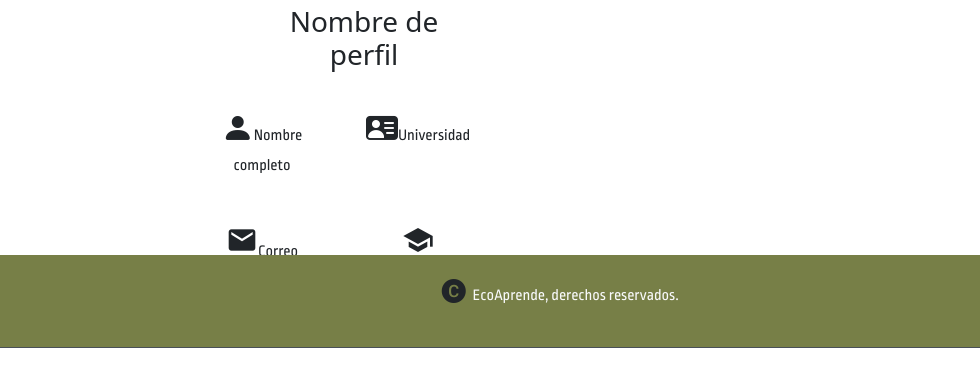
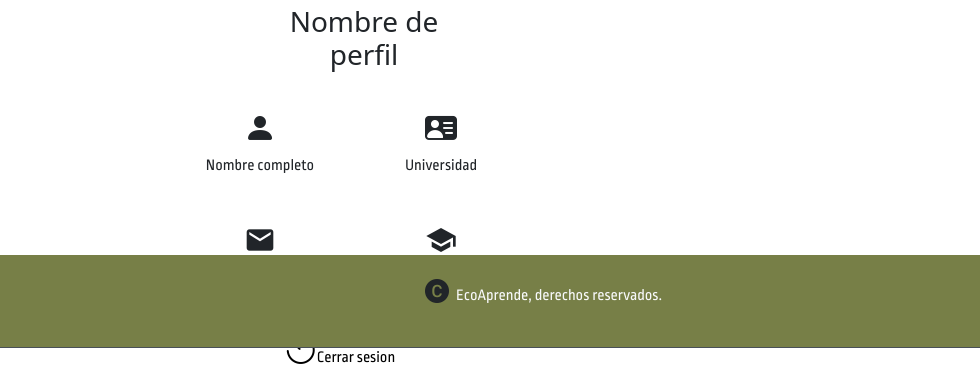
Before and after one commit to jackym004/ecoaprende, a plain HTML site: page ecoaprende_sitiopublico/vistas/publica/usuario.html in a window 1280 px wide. Shown: the part 452-841 px from the top of the page, 300-1280 px from the left. Before the commit the page ends 820 px from the top, so only its background shows below. Drawn offline with nearby package versions, Linux system fonts and the light colour scheme.

Commit message:
ultima actualizacion

```diff
--- a/ecoaprende_sitiopublico/recursos/css/Publico/usuario.css
+++ b/ecoaprende_sitiopublico/recursos/css/Publico/usuario.css
@@ -11,3 +11,13 @@ body {
   h1{
     font-family: Ropa sans;
   }
+
+
+  a{
+    font-family: Ropa sans;
+    text-decoration: none;
+  }
+
+  #pp{
+    margin-right: 50px;
+  }
--- a/ecoaprende_sitiopublico/vistas/publica/usuario.html
+++ b/ecoaprende_sitiopublico/vistas/publica/usuario.html
@@ -20,34 +20,32 @@
 
         <h1 class="ms-5 mt-3"> Perfil</h1>
 
-        <div class="card text-center mt-2 mx-auto border-0" style="width: 18rem;">
+        <div class="card text-center  mx-auto border-0" style="width: 18rem;">
           <div class="card-body">
               <img src="/ecoaprende_sitiopublico/recursos/img/perfil.png" class="" alt=" perfil" width="305">
               <h3 class="ms-5 mt-2">Nombre de perfil</h3>
         </div>
-
-
         <div class="row" style="margin-top: 10px;">
           <div class="col">
 
-                <P><i class="bi bi-person-fill fs-2"></i>Nombre completo</P>
+              <P id="pp"><i class="bi bi-person-fill fs-2 px-5"></i>Nombre completo</P>
           </div>
           <div class="col">
 
-              <P><i class="bi bi-person-vcard-fill fs-2"></i>Universidad</P>
+            <P id="ppp"><i class="bi bi-person-vcard-fill fs-2 "></i>Universidad</P>
           </div>
         </div>
         <div class="row" style="margin-top: 30px;">
           <div class="col">
 
-              <P><i class="material-icons  fs-2">email</i>Correo Electronico</P>
+            <P id="pp"><i class="material-icons  fs-2 px-5">email</i>Correo Electronico</P>
           </div>
           <div class="col">
-              <i class="material-icons fs-2">school</i>
-              <P>Carrera</P>
+            <i class="material-icons fs-2 ">school</i>
+            <P id="ppp">Carrera</P>
           </div>
 
-            <a href="/ecoaprende_sitiopublico/vistas/publica/index.html"><P><i class="bi bi-escape fs-2"></i>Carrera</P></a>
+          <a href="/ecoaprende_sitiopublico/vistas/publica/index.html" class="mt-4 text-black"><P><i class="bi bi-escape fs-2"></i>Cerrar sesion</P></a>
 
     </main>
 
```
Also changed, not shown: ecoaprende_sitiopublico/controlador/publico/footer.js (+6 -6 lines), ecoaprende_sitiopublico/vistas/publica/menu.html (+0 -1 lines). Lines whose indentation alone changed are shown as unchanged.
